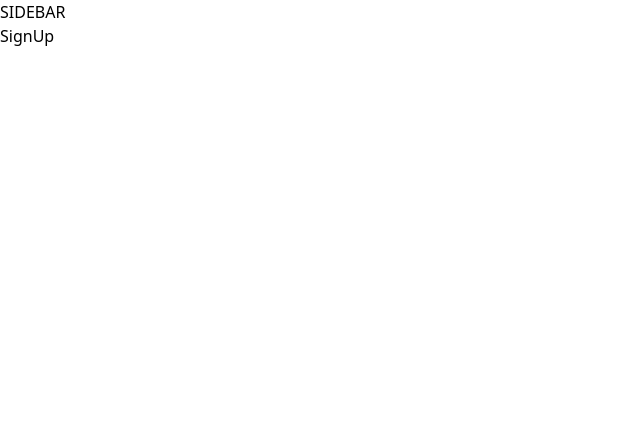
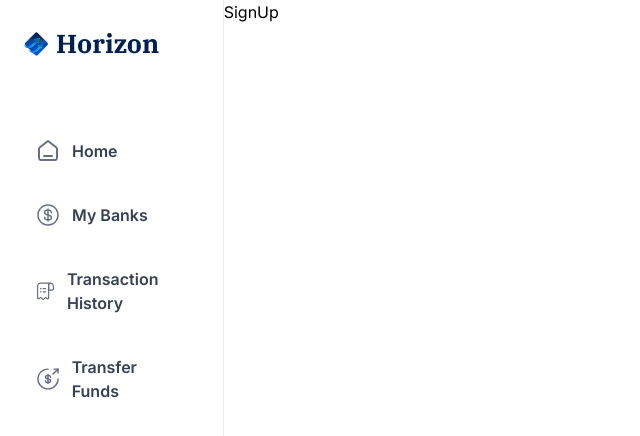
Before and after one commit to tropicaluser/bankapp-plaid, a Next.js app: page /sign-up in a window 1280 px wide. Shown: the top 436 px of the page, without its empty margins (0-640 px from the left). Built offline with nearby package versions, Linux system fonts and the light colour scheme.

Commit message:
4. sidebar - add left sidebar

```diff
--- a/app/(root)/layout.tsx
+++ b/app/(root)/layout.tsx
@@ -1,12 +1,25 @@
+import MobileNav from '@/components/MobileNav';
+import Sidebar from "@/components/Sidebar";
+import Image from 'next/image';
+
 export default function RootLayout({
   children,
 }: Readonly<{
   children: React.ReactNode;
 }>) {
+  // eslint-disable-next-line @typescript-eslint/no-unused-vars
+  const loggedIn = { firstName: 'Stephanie', lastName: 'JSM' };
   return (
-    <main>
-      SIDEBAR
-      {children}
+    <main className="flex h-screen w-full font-inter">
+      <Sidebar />
+
+      <div className="flex size-full flex-col">
+        <div className="root-layout">
+           <Image src="/icons/logo.svg" width={30} height={30} alt="logo" />
+          <div> <MobileNav /></div>
+        </div>
+        {children}
+      </div>
     </main>
   );
 }
--- /dev/null
+++ b/components/MobileNav.tsx
@@ -0,0 +1,93 @@
+"use client";
+
+import {
+  Sheet,
+  SheetClose,
+  SheetContent,
+  SheetTrigger,
+} from "@/components/ui/sheet";
+import { sidebarLinks } from "@/constants";
+import { cn } from "@/lib/utils";
+import Image from "next/image";
+import Link from "next/link";
+import { usePathname } from "next/navigation";
+
+const MobileNav = () => {
+  const pathname = usePathname();
+
+  return (
+    <section className="w-full max-w-[264px]">
+      <Sheet>
+        <SheetTrigger>
+          <Image
+            src="/icons/hamburger.svg"
+            width={30}
+            height={30}
+            alt="menu"
+            className="cursor-pointer"
+          />
+        </SheetTrigger>
+        <SheetContent side="left" className="border-none bg-white">
+          <Link
+            href="/"
+            className="cursor-pointer flex items-center gap-1 px-4"
+          >
+            <Image
+              src="/icons/logo.svg"
+              width={34}
+              height={34}
+              alt="Horizon logo"
+            />
+            <h1 className="text-26 font-ibm-plex-serif font-bold text-black-1">
+              Horizon
+            </h1>
+          </Link>
+          <div className="mobilenav-sheet">
+            <SheetClose asChild>
+              <nav className="flex h-full flex-col gap-6 pt-16 text-white">
+                {sidebarLinks.map((item) => {
+                  const isActive =
+                    pathname === item.route ||
+                    pathname.startsWith(`${item.route}/`);
+
+                  return (
+                    <SheetClose asChild key={item.route}>
+                      <Link
+                        href={item.route}
+                        key={item.label}
+                        className={cn("mobilenav-sheet_close w-full", {
+                          "bg-bank-gradient": isActive,
+                        })}
+                      >
+                        <Image
+                          src={item.imgURL}
+                          alt={item.label}
+                          width={20}
+                          height={20}
+                          className={cn({
+                            "brightness-[3] invert-0": isActive,
+                          })}
+                        />
+                        <p
+                          className={cn("text-16 font-semibold text-black-2", {
+                            "text-white": isActive,
+                          })}
+                        >
+                          {item.label}
+                        </p>
+                      </Link>
+                    </SheetClose>
+                  );
+                })}
+                USER
+              </nav>
+            </SheetClose>
+            FOOTER
+          </div>
+        </SheetContent>
+      </Sheet>
+    </section>
+  );
+};
+
+export default MobileNav;
--- /dev/null
+++ b/components/Sidebar.tsx
@@ -0,0 +1,57 @@
+"use client";
+
+import { cn } from "@/lib/utils";
+import Image from "next/image";
+import Link from "next/link";
+import { usePathname } from "next/navigation";
+import { sidebarLinks } from "@/constants";
+
+const Sidebar = () => {
+  const pathname = usePathname();
+  return (
+    <section className="sidebar">
+      <nav className="flex flex-col gap-4">
+        <Link href="/" className="mb-12 cursor-pointer flex items-center gap-2">
+          <Image
+            src="/icons/logo.svg"
+            width={34}
+            height={34}
+            alt="Horizon logo"
+            className="size-[24px] max-xl:size-14"
+          />
+          <h1 className="sidebar-logo">Horizon</h1>
+        </Link>
+        {sidebarLinks.map((item) => {
+          const isActive =
+            pathname === item.route || pathname.startsWith(`${item.route}/`);
+
+          return (
+            <Link
+              href={item.route}
+              key={item.label}
+              className={cn("sidebar-link", { "bg-bank-gradient": isActive })}
+            >
+              <div className="relative size-6">
+                <Image
+                  src={item.imgURL}
+                  alt={item.label}
+                  fill
+                  className={cn({
+                    "brightness-[3] invert-0": isActive,
+                  })}
+                />
+              </div>
+              <p className={cn("sidebar-label", { "!text-white": isActive })}>
+                {item.label}
+              </p>
+            </Link>
+          );
+        })}
+        USER
+      </nav>
+      FOOTER
+    </section>
+  );
+};
+
+export default Sidebar;
--- /dev/null
+++ b/components/ui/sheet.tsx
@@ -0,0 +1,140 @@
+"use client"
+
+import * as React from "react"
+import * as SheetPrimitive from "@radix-ui/react-dialog"
+import { cva, type VariantProps } from "class-variance-authority"
+import { X } from "lucide-react"
+
+import { cn } from "@/lib/utils"
+
+const Sheet = SheetPrimitive.Root
+
+const SheetTrigger = SheetPrimitive.Trigger
+
+const SheetClose = SheetPrimitive.Close
+
+const SheetPortal = SheetPrimitive.Portal
+
+const SheetOverlay = React.forwardRef<
+  React.ElementRef<typeof SheetPrimitive.Overlay>,
+  React.ComponentPropsWithoutRef<typeof SheetPrimitive.Overlay>
+>(({ className, ...props }, ref) => (
+  <SheetPrimitive.Overlay
+    className={cn(
+      "fixed inset-0 z-50 bg-black/80  data-[state=open]:animate-in data-[state=closed]:animate-out data-[state=closed]:fade-out-0 data-[state=open]:fade-in-0",
+      className
+    )}
+    {...props}
+    ref={ref}
+  />
+))
+SheetOverlay.displayName = SheetPrimitive.Overlay.displayName
+
+const sheetVariants = cva(
+  "fixed z-50 gap-4 bg-background p-6 shadow-lg transition ease-in-out data-[state=open]:animate-in data-[state=closed]:animate-out data-[state=closed]:duration-300 data-[state=open]:duration-500",
+  {
+    variants: {
+      side: {
+        top: "inset-x-0 top-0 border-b data-[state=closed]:slide-out-to-top data-[state=open]:slide-in-from-top",
+        bottom:
+          "inset-x-0 bottom-0 border-t data-[state=closed]:slide-out-to-bottom data-[state=open]:slide-in-from-bottom",
+        left: "inset-y-0 left-0 h-full w-3/4 border-r data-[state=closed]:slide-out-to-left data-[state=open]:slide-in-from-left sm:max-w-sm",
+        right:
+          "inset-y-0 right-0 h-full w-3/4  border-l data-[state=closed]:slide-out-to-right data-[state=open]:slide-in-from-right sm:max-w-sm",
+      },
+    },
+    defaultVariants: {
+      side: "right",
+    },
+  }
+)
+
+interface SheetContentProps
+  extends React.ComponentPropsWithoutRef<typeof SheetPrimitive.Content>,
+    VariantProps<typeof sheetVariants> {}
+
+const SheetContent = React.forwardRef<
+  React.ElementRef<typeof SheetPrimitive.Content>,
+  SheetContentProps
+>(({ side = "right", className, children, ...props }, ref) => (
+  <SheetPortal>
+    <SheetOverlay />
+    <SheetPrimitive.Content
+      ref={ref}
+      className={cn(sheetVariants({ side }), className)}
+      {...props}
+    >
+      {children}
+      <SheetPrimitive.Close className="absolute right-4 top-4 rounded-sm opacity-70 ring-offset-background transition-opacity hover:opacity-100 focus:outline-none focus:ring-2 focus:ring-ring focus:ring-offset-2 disabled:pointer-events-none data-[state=open]:bg-secondary">
+        <X className="h-4 w-4" />
+        <span className="sr-only">Close</span>
+      </SheetPrimitive.Close>
+    </SheetPrimitive.Content>
+  </SheetPortal>
+))
+SheetContent.displayName = SheetPrimitive.Content.displayName
+
+const SheetHeader = ({
+  className,
+  ...props
+}: React.HTMLAttributes<HTMLDivElement>) => (
+  <div
+    className={cn(
+      "flex flex-col space-y-2 text-center sm:text-left",
+      className
+    )}
+    {...props}
+  />
+)
+SheetHeader.displayName = "SheetHeader"
+
+const SheetFooter = ({
+  className,
+  ...props
+}: React.HTMLAttributes<HTMLDivElement>) => (
+  <div
+    className={cn(
+      "flex flex-col-reverse sm:flex-row sm:justify-end sm:space-x-2",
+      className
+    )}
+    {...props}
+  />
+)
+SheetFooter.displayName = "SheetFooter"
+
+const SheetTitle = React.forwardRef<
+  React.ElementRef<typeof SheetPrimitive.Title>,
+  React.ComponentPropsWithoutRef<typeof SheetPrimitive.Title>
+>(({ className, ...props }, ref) => (
+  <SheetPrimitive.Title
+    ref={ref}
+    className={cn("text-lg font-semibold text-foreground", className)}
+    {...props}
+  />
+))
+SheetTitle.displayName = SheetPrimitive.Title.displayName
+
+const SheetDescription = React.forwardRef<
+  React.ElementRef<typeof SheetPrimitive.Description>,
+  React.ComponentPropsWithoutRef<typeof SheetPrimitive.Description>
+>(({ className, ...props }, ref) => (
+  <SheetPrimitive.Description
+    ref={ref}
+    className={cn("text-sm text-muted-foreground", className)}
+    {...props}
+  />
+))
+SheetDescription.displayName = SheetPrimitive.Description.displayName
+
+export {
+  Sheet,
+  SheetPortal,
+  SheetOverlay,
+  SheetTrigger,
+  SheetClose,
+  SheetContent,
+  SheetHeader,
+  SheetFooter,
+  SheetTitle,
+  SheetDescription,
+}
--- a/package.json
+++ b/package.json
@@ -9,6 +9,7 @@
     "lint": "next lint"
   },
   "dependencies": {
+    "@radix-ui/react-dialog": "^1.1.2",
     "@radix-ui/react-slot": "^1.1.0",
     "chart.js": "^4.4.4",
     "class-variance-authority": "^0.7.0",
```
Also changed, not shown: 2 other files (tests, documents, lock files or other folders).
